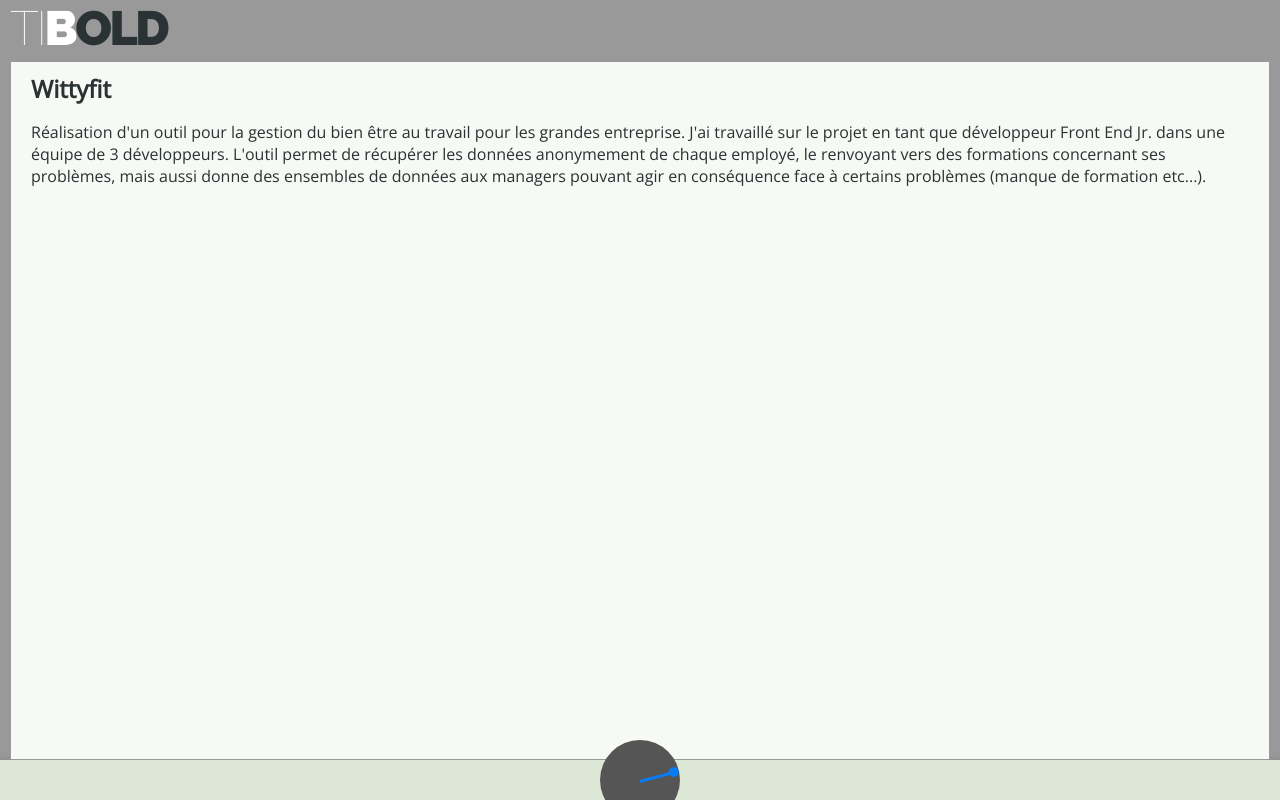
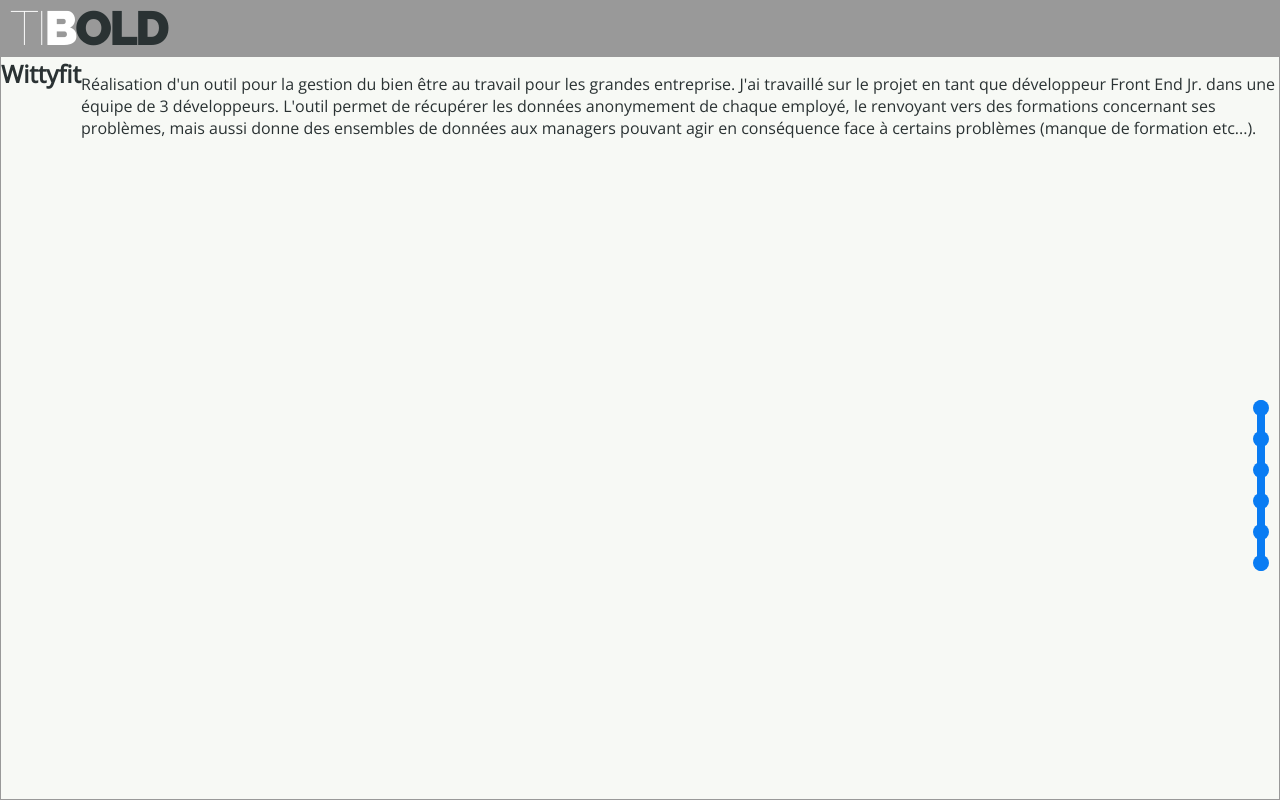
Before and after one commit to n-kogo/tibold.fr, a React app: page /wittyfit in a window 1280 px wide. Built offline with nearby package versions, Linux system fonts and the light colour scheme.

Commit message:
new layout, svg clipping wip

```diff
--- a/package.json
+++ b/package.json
@@ -33,6 +33,7 @@
     "redux": "^3.7.2"
   },
   "devDependencies": {
+    "@types/animejs": "^2.0.0",
     "@types/node": "^8.0.27",
     "@types/react": "^16.0.5",
     "@types/react-dom": "^15.5.4",
--- /dev/null
+++ b/src/components/SideNav.tsx
@@ -0,0 +1,32 @@
+import * as React from "react";
+import {withRouter} from "react-router";
+import {Link} from "react-router-dom";
+import {ReactDOM} from "react";
+
+class SideNavComponent extends React.Component{
+  routes: Array<string> = ['', 'hens-world', 'le-refuge-des-souvenirs', 'the-last-frontier', 'eternity-run', 'wittyfit'];
+  routeNames: {[s: string]: string} = {
+    '': 'Home',
+    'hens-world': 'Hens World',
+    'le-refuge-des-souvenirs': 'Le Refuge des Souvenirs',
+    'eternity-run': 'One Eternity to Run',
+    'wittyfit': 'Wittyfit',
+    'the-last-frontier': 'The Last Frontier'
+  };
+  render(){
+    let links: Array<JSX.Element> = this.routes.map((route, i)=>{
+      return (
+        <Link key={i} className="side-nav__link" to={'/' + route}>
+          <span className="link-info">{this.routeNames[route]}</span>
+        </Link>
+      )
+    });
+    return (
+      <div className="side-nav">
+        {links}
+      </div>
+    )
+  }
+}
+
+export let SideNav = withRouter(SideNavComponent);
--- a/src/index.tsx
+++ b/src/index.tsx
@@ -12,6 +12,7 @@
 import {TheLastFrontier} from "./pages/TheLastFrontier";
 import {Navbar} from "./components/Navbar";
 import {Header} from "./components/Header";
+import {SideNav} from "./components/SideNav";
 
 ReactDom.render(
   <BrowserRouter>
@@ -28,7 +29,7 @@
           <Redirect to="/" />
         </Switch>
       </div>
-      <Navbar />
+      <SideNav />
     </div>
   </BrowserRouter>
   ,document.getElementById('root')
--- a/src/pages/HensWorld.tsx
+++ b/src/pages/HensWorld.tsx
@@ -1,5 +1,6 @@
 import * as React from "react";
 import {timeline} from 'animejs';
+let bg = require('../assets/hens-world/1.jpg');
 export class HensWorld extends React.Component{
   name: string = "Hens World";
   render(){
@@ -12,9 +13,20 @@
     ));
     return (
       <div className="page hens-world">
-        <h2>{renderName}</h2>
-        <p>Site communautaire et interactif basé autour d'un univers fictif. J'ai réalisé l'ensemble du développement du site, en me basant sur une architecture Wordpress et AngularJS. La communauté comprend une centaine de membre, dont une trentaine poste régulièrement des créations venant compléter l'univers.
-        </p>
+        <div className="image-slider" style={{backgroundImage: `url(${bg})`}}>
+        </div>
+        <div className="page__content">
+          <h2>{renderName}</h2>
+          <p>Site communautaire et interactif basé autour d'un univers fictif. J'ai réalisé l'ensemble du développement du site, en me basant sur une architecture Wordpress et AngularJS. La communauté comprend une centaine de membre, dont une trentaine poste régulièrement des créations venant compléter l'univers.
+          </p>
+        </div>
+        <svg width="0" height="0">
+          <defs>
+            <clipPath id="myClip"  clipPathUnits="objectBoundingBox">
+              <path d="M0,1, 0,0 .5,0 Q .62,.4 .8,.5 Q .95,.7 1,1 Z"/>
+            </clipPath>
+          </defs>
+        </svg>
       </div>
     )
   }
@@ -34,7 +46,7 @@
       });
       tl.add({
         targets: letter,
-        translateX: -10,
+        translateX: 0,
         opacity: 1,
         duration: 500,
         easing: 'easeInOutQuad',
--- a/src/style/style.scss
+++ b/src/style/style.scss
@@ -63,17 +63,25 @@
 
 //page
 .page{
-  margin: 5px 10px 0 10px;
-  padding: 10px 20px;
   flex: 1 0 auto;
   background-color: $color-background-content;
   border:1px solid $shade-gray;
+  display: flex;
   h2{
     span{
       display: inline-block;
       opacity: 0;
     }
   }
+}
+
+.image-slider{
+  flex: 0 0 55%;
+  overflow: hidden;
+  width: 100%;
+  background-size: cover;
+  background-position: center center;
+  clip-path: url('#myClip');
 }
 
 //page specific
@@ -124,6 +132,41 @@
   }
 }
 
+.side-nav{
+  position: fixed;
+  right: 15px;
+  width: 8px;
+  top: 50%;
+  border-radius: 4px;
+  background-color: $color-main;
+  transform: translate(0% -50%);
+  &__link{
+    margin-left: -4px;
+    width: 16px;
+    height: 16px;
+    display: block;
+    border-radius: 50%;
+    background-color: $color-main;
+    &:not(:last-child){
+      margin-bottom: 15px;
+    }
+    .link-info{
+      opacity: 0;
+      width: 150px;
+      pointer-events: none;
+      position: absolute;
+      right: 15px;
+      text-align: right;
+    }
+    &:hover{
+      background-color: lighten($color-main, 15%);
+      .link-info{
+        opacity: 1;
+      }
+    }
+  }
+}
+
 
 .home{
   .avatar{
```
Lines whose indentation alone changed are shown as unchanged.
